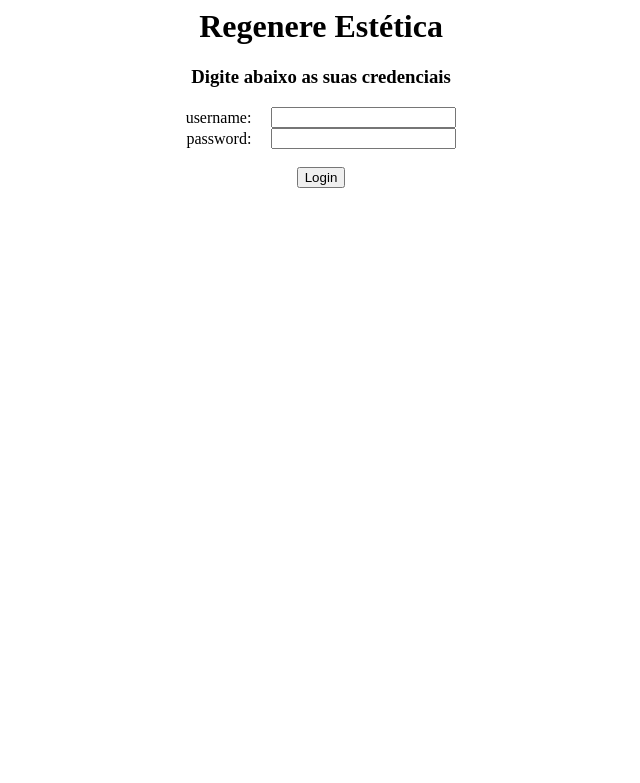
After one commit to adrianovalente/estetica-regenere, a Django app: page /web_login/ in a window 1280 px wide. The commit adds this page. Shown: the top 783 px of the page, without its empty margins (319-959 px from the left). Run offline with Django 3.2, Linux system fonts and the light colour scheme; parts of the project's set-up code (start-up, migrations or seed data) failed here and were passed over.

Commit message:
Login stuff

```diff
--- a/regenere/urls.py
+++ b/regenere/urls.py
@@ -14,6 +14,9 @@ urlpatterns = patterns('',
     url(r'^marcar_consulta/$', 'server.views.marcarConsulta'),
     url(r'^consultas/(?P<id_area>[0-9]+)/$', 'server.views.consultas'),
     url(r'^excluir_consulta/(?P<id_consulta>[0-9]+)/$', 'server.views.excluirConsulta'),
+    url(r'^web_login/$', 'server.views.web_login'),
+    url(r'^web_logout/$', 'server.views.web_logout'),
+
 
     # JSON API
     url(r'^areas/$', 'server.views.getAreas'),
--- a/server/modules/web.py
+++ b/server/modules/web.py
@@ -2,6 +2,9 @@
 from django.shortcuts import render, HttpResponse
 from server.models import *
 from datetime import *
+from django.contrib.auth.decorators import login_required
+from django.contrib.auth import authenticate, login, logout
+
 import json
 
 # Internal modules
@@ -10,8 +13,34 @@ from aux import *
 MAX_DAYS = 10
 MINUTES_INTERVAL = 15
 
+def web_login(request):
+
+    if request.method == "GET":
+        return render(request, "login.html", locals())
+
+    if request.method == "POST":
+        body = request.POST
+        user = authenticate(username=body['username'], password=body['password'])
+        if user is not None:
+            if (Funcionario.objects.filter(user = user).count() > 0):
+                login(request, user)
+                return success("Login feito com sucesso!", "/")
+            else:
+                return error("Voce nao tem autorizacao para acessar essa pagina.")
+        else:
+            return error("Usuario ou senha estao incorretos.")
+
+    return error("Tipo de requisicao nao aceita")
+
+
+def web_logout(request):
+    logout(request)
+    return success("Agora voce tem que fazer login de novo", "/web_login")
+
+@login_required
 def clientes(request):
 
+    funcionario = Funcionario.objects.get(user=request.user)
     menu_option = 1
 
     if request.method == "GET":
@@ -44,7 +73,9 @@ def clientes(request):
             verificationCode = getVerificationCodeFromEmail(cliente.email)
             return success("Cliente cadastrdo com sucesso. Codigo de verificacao: " + str(verificationCode), "/clientes")
 
+@login_required
 def visualizar_cliente(request, id_cliente):
+    funcionario = Funcionario.objects.get(user=request.user)
     menu_option = 1
     cliente = Cliente.objects.get(id = id_cliente)
     consultas = Consulta.objects.filter(cliente = cliente)
@@ -52,6 +83,7 @@ def visualizar_cliente(request, id_cliente):
     codigo = getVerificationCodeFromEmail(cliente.email)
     return render(request, "visualizar_cliente.html", locals())
 
+@login_required
 def safelyDeleteClient(request, id_cliente):
     cliente = Cliente.objects.get(id = id_cliente)
     consultas = Consulta.objects.all()
@@ -64,7 +96,10 @@ def safelyDeleteClient(request, id_cliente):
         cliente.delete()
         return success("Cliente apagado com sucesso.", "/clientes")
 
+@login_required
 def marcarConsulta(request):
+
+    funcionario = Funcionario.objects.get(user=request.user)
     if (request.method == "GET"):
         menu_option = 0
         clientes = Cliente.objects.all().order_by("name")
@@ -90,7 +125,10 @@ def marcarConsulta(request):
 def getKeyFromConsulta(consultaObject):
     return consultaObject["consulta"].time
 
+@login_required
 def consultas(request, id_area):
+
+    funcionario = Funcionario.objects.get(user=request.user)
     if id_area == "3":
         menu_option = 2
     else:
@@ -116,7 +154,7 @@ def consultas(request, id_area):
 
     return render(request, "consultas.html", locals())
 
-
+@login_required
 def excluirConsulta(request, id_consulta):
     consulta = Consulta.objects.get(id = id_consulta)
     url = "/consultas/" + str(consulta.service.area.id)
--- a/server/templates/index.html
+++ b/server/templates/index.html
@@ -13,9 +13,9 @@
 		<div id="top">
 			<h1><a href="#">Estética Regenere</a></h1>
 			<div id="top-navigation">
-				Bem-vinda, <strong>Olga Fernanda!</strong>
+				Bem-vinda, <strong>{{funcionario.name}}!</strong>
 				<span>|</span>
-				<a href="#">Sair</a>
+				<a href="/web_logout">Sair</a>
 			</div>
 		</div>
 		<!-- End Logo + Top Nav -->
--- /dev/null
+++ b/server/templates/login.html
@@ -0,0 +1,33 @@
+<html>
+<head>
+  <title>Regenere - Login</title>
+</head>
+
+<body>
+  <center>
+    <p>
+      <h1>Regenere Estética</h1>
+    </p>
+    <p>
+      <h3>Digite abaixo as suas credenciais</h3>
+    </p>
+
+    <form action="" method="POST">
+      <table cellpadding="0" cellspacing="0" border="0">
+        <tr>
+          <td align="right">username: <font color="white">__</font></td>
+          <td align="left"><input type="text" name="username"></td>
+        </tr>
+        <tr>
+          <td align="right">password: <font color="white">__</font></td>
+          <td align="left"><input type="password" name = "password"></td>
+        </tr>
+      </table>
+      {%csrf_token%}
+      <br>
+      <input type="submit" value="Login">
+    </form>
+  </center>
+</body>
+
+</html>
```
